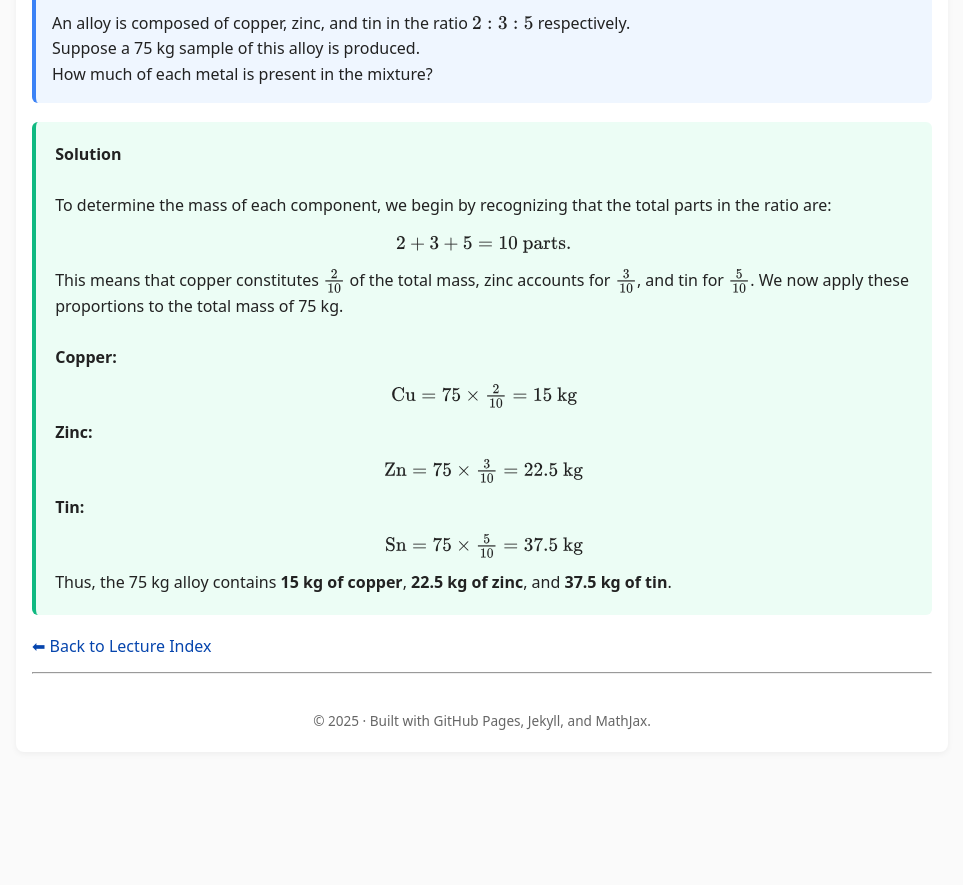
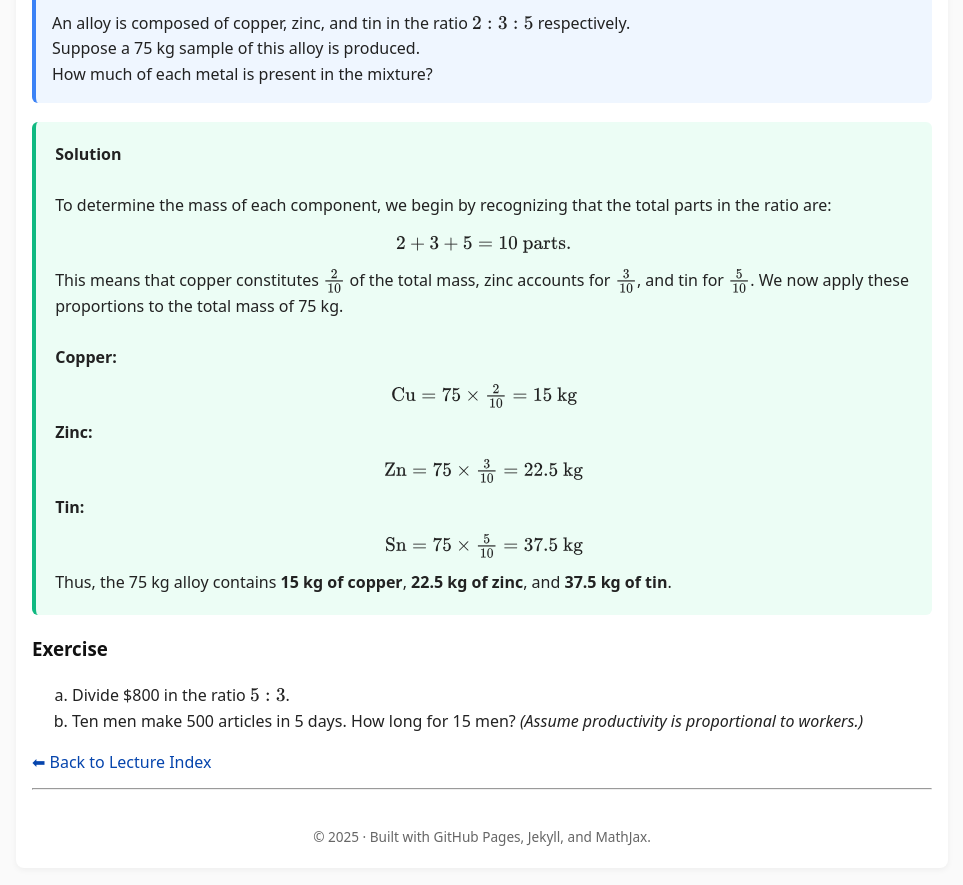
Before and after one commit to SaleemKamaludin/SaleemKamaludin.github.io, a Jekyll site: the page built from courses/math-1115/lecture-notes/lecture2.md, in a window 1280 px wide and 900 px high, scrolled down 5382 px. Shown: the top 885 px of the window, without its empty margins (158-1121 px from the left). Built offline with Jekyll 4.4.1, drawn with Linux system fonts in a browser that asks for light colours; before the commit the page ends 6166 px from its top, so only the background shows below that.

Commit message:
Update lecture2.md

```diff
--- a/courses/math-1115/lecture-notes/lecture2.md
+++ b/courses/math-1115/lecture-notes/lecture2.md
@@ -379,4 +379,25 @@ A percentage is a fraction with denominator \( 100 \).
 
 
 
+
+
+
+
+
+
+
+
+
+<h3>Exercise</h3>
+<ol type="a">
+  <li>Divide \$800 in the ratio \( 5 : 3 \).</li>
+  <li>
+    Ten men make 500 articles in 5 days.
+    How long for 15 men?
+    <em>(Assume productivity is proportional to workers.)</em>
+  </li>
+</ol>
+
+
+
 [⬅ Back to Lecture Index]({{ '/courses/math-1115/lecture-notes/' | relative_url }})
```
